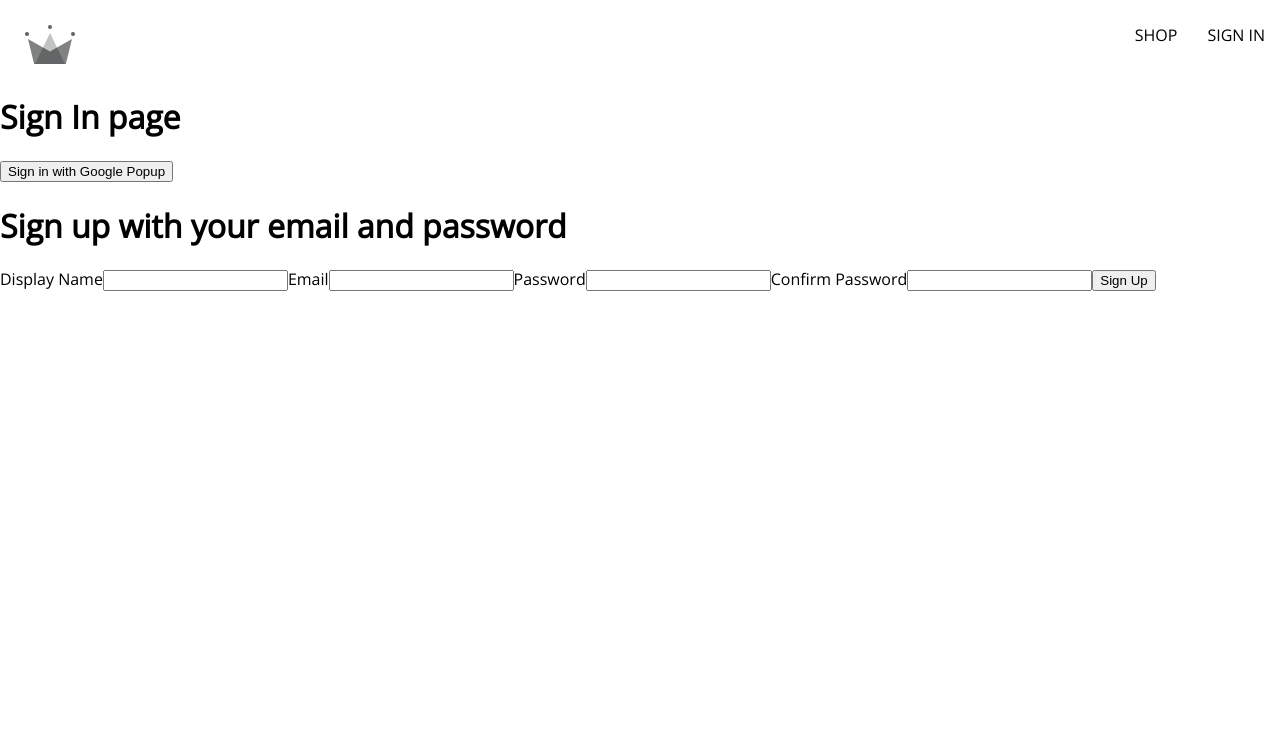
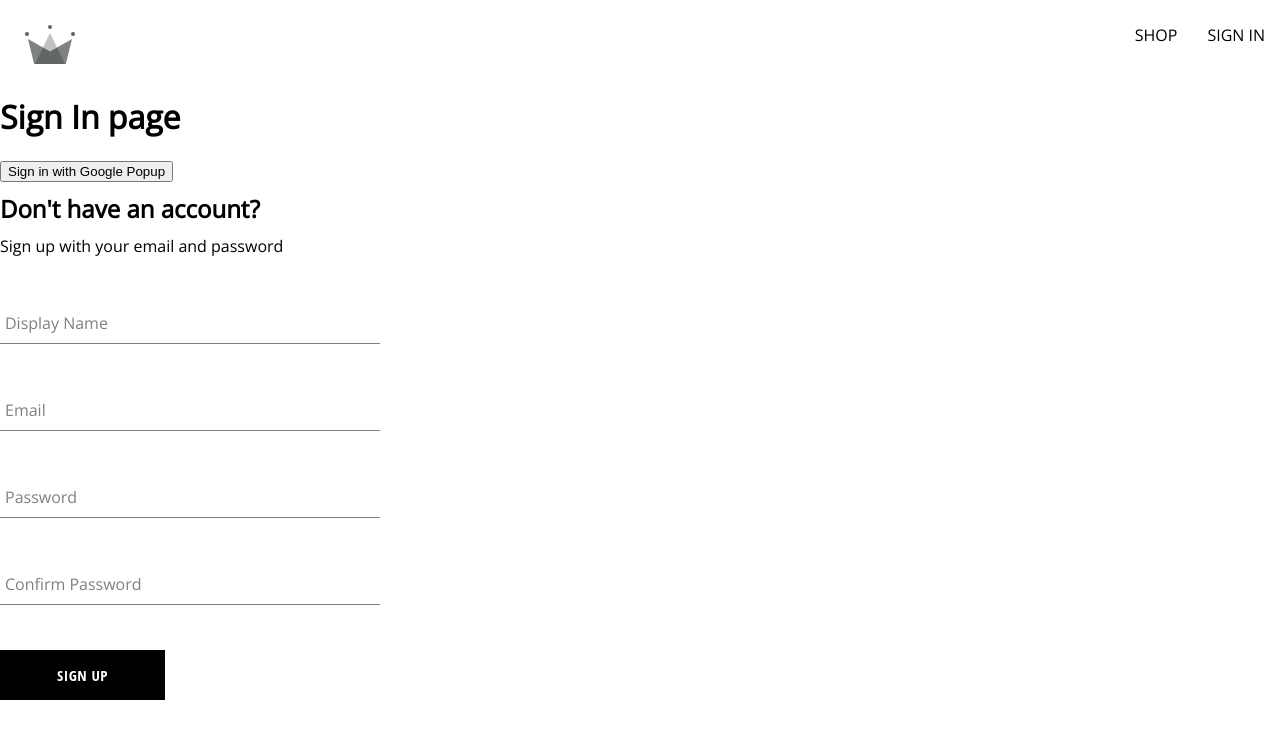
Before and after one commit to ZonyLaw/clothing-app, a React (Create React App) app: page /sign-in in a window 1280 px wide. Shown: the top 738 px of the page. Built offline with nearby package versions, Linux system fonts and the light colour scheme.

Commit message:
create sign up component and create button

```diff
--- /dev/null
+++ b/src/components/button/button.component.jsx
@@ -0,0 +1,21 @@
+
+import './button.styles.scss';
+
+const BUTTON_TYPE_CLASSES = {
+    google: 'google-sign-in',
+    inverted: 'inverted'
+}
+
+
+const Button = ({children, buttonType, ...otherProps}) =>{
+    return (
+        <button
+            className={`button-container ${buttonType}`}
+            {...otherProps}
+        >
+            {children}
+        </button>
+    );
+};
+
+export default Button;
--- /dev/null
+++ b/src/components/button/button.styles.scss
@@ -0,0 +1,46 @@
+.button-container {
+  min-width: 165px;
+  width: auto;
+  height: 50px;
+  letter-spacing: 0.5px;
+  line-height: 50px;
+  padding: 0 35px 0 35px;
+  font-size: 15px;
+  background-color: black;
+  color: white;
+  text-transform: uppercase;
+  font-family: 'Open Sans Condensed';
+  font-weight: bolder;
+  border: none;
+  cursor: pointer;
+  display: flex;
+  justify-content: center;
+
+  &:hover {
+    background-color: white;
+    color: black;
+    border: 1px solid black;
+  }
+
+  &.google-sign-in {
+    background-color: #4285f4;
+    color: white;
+
+    &:hover {
+      background-color: #357ae8;
+      border: none;
+    }
+  }
+
+  &.inverted {
+    background-color: white;
+    color: black;
+    border: 1px solid black;
+
+    &:hover {
+      background-color: black;
+      color: white;
+      border: none;
+    }
+  }
+}
--- /dev/null
+++ b/src/components/form-input/form-input.component.jsx
@@ -0,0 +1,17 @@
+import './form-input.styles.scss'
+
+
+const FormInput = ({ label, ...otherProps}) => {
+    return (
+        <div className="group">
+            <input className="form-input" {...otherProps} />
+        { label && (
+            <label className={`${otherProps.value.length ? 'shrink' : ''
+            } form-input-label`}>{label}</label>
+        )}
+
+        </div>
+    );
+};
+
+export default FormInput;
--- /dev/null
+++ b/src/components/form-input/form-input.styles.scss
@@ -0,0 +1,54 @@
+$sub-color: grey;
+$main-color: black;
+
+@mixin shrinkLabel {
+  top: -14px;
+  font-size: 12px;
+  color: $main-color;
+}
+
+.group {
+  position: relative;
+  margin: 45px 0;
+
+  .form-input {
+    background: none;
+    background-color: white;
+    color: $sub-color;
+    font-size: 18px;
+    padding: 10px 10px 10px 5px;
+    display: block;
+    width: 100%;
+    border: none;
+    border-radius: 0;
+    border-bottom: 1px solid $sub-color;
+    margin: 25px 0;
+
+    &:focus {
+      outline: none;
+    }
+
+    &:focus ~ .form-input-label {
+      @include shrinkLabel();
+    }
+  }
+
+  input[type='password'] {
+    letter-spacing: 0.3em;
+  }
+
+  .form-input-label {
+    color: $sub-color;
+    font-size: 16px;
+    font-weight: normal;
+    position: absolute;
+    pointer-events: none;
+    left: 5px;
+    top: 10px;
+    transition: 300ms ease all;
+
+    &.shrink {
+      @include shrinkLabel();
+    }
+  }
+}
--- a/src/components/sign-up-form/sign-up-form.component.jsx
+++ b/src/components/sign-up-form/sign-up-form.component.jsx
@@ -1,4 +1,9 @@
 import { useState } from 'react'
+import FormInput from '../form-input/form-input.component';
+import { createAuthUserWithEmailAndPassword,
+    createUserDocumentFromAuth } from '../../utils/firebase/firebase.utils';
+import './sign-up-form.styles.scss';
+import Button from '../button/button.component';
 
 const defaultFormFields = {
     displayName: '',
@@ -13,7 +18,32 @@
     const [formFields, setFormFields] = useState(defaultFormFields);
     const {displayName, email, password, confirmPassword} = formFields;
 
+    const resetFormFields = () => {
+        setFormFields(defaultFormFields);
+    }
 
+    const handleSubmit = async (event) => {
+        event.preventDefault();
+
+        if (password !== confirmPassword){
+            alert("passwords do not match")
+            return;
+        }
+
+        try{
+            const { user } = await createAuthUserWithEmailAndPassword(email, password);
+
+            await createUserDocumentFromAuth (user, { displayName });
+            resetFormFields();
+        } catch(error) {
+            if(error.code=== 'auth/email-already-in-use'){
+                alert('Cannot create user, email already in use')
+            }else{
+            console.log("user creation encountered an error", error);
+            }
+        }
+
+    }
 
     const handleChange = (event) => {
         const {name, value} = event.target;
@@ -21,24 +51,32 @@
 
     }
     return (
-        <div>
-            <h1>Sign up with your email and password</h1>
-            <form onSubmit={()=>{
+        <div className="sign-up-container">
+            <h2>Don't have an account?</h2>
+            <span>Sign up with your email and password</span>
+            <form onSubmit={handleSubmit}>
 
-            }}>
-                <label>Display Name</label>
-                <input type="text" required onChange={handleChange} name="displayName" value={displayName}/>
+                <FormInput
+                    label="Display Name"
+                    type="text" required onChange={handleChange} name="displayName" value={displayName}/>
 
-                <label>Email</label>
-                <input type="email" required onChange={handleChange} name="email" value={email}/>
 
-                <label>Password</label>
-                <input type="password" required onChange={handleChange} name="password" value={password}/>
+                <FormInput
+                    label="Email"
+                    type="email" required onChange={handleChange} name="email" value={email}/>
 
-                <label>Confirm Password</label>
-                <input type="password" required onChange={handleChange} name="confirmPassword" value={confirmPassword}/>
 
-                <button type="submit">Sign Up</button>
+
+                <FormInput
+                    label="Password"
+                    type="password" required onChange={handleChange} name="password" value={password}/>
+
+
+                <FormInput
+                    label="Confirm Password"
+                    type="password" required onChange={handleChange} name="confirmPassword" value={confirmPassword}/>
+
+                <Button  type="submit">Sign Up</Button>
             </form>
 
         </div>
--- /dev/null
+++ b/src/components/sign-up-form/sign-up-form.styles.scss
@@ -0,0 +1,9 @@
+.sign-up-container{
+    display: flex;
+    flex-direction: column;
+    width: 380px;
+
+    h2 {
+        margin: 10px 0;
+    }
+}
--- a/src/utils/firebase/firebase.utils.js
+++ b/src/utils/firebase/firebase.utils.js
@@ -1,6 +1,6 @@
 import { initializeApp } from 'firebase/app';
 
-import { getAuth, signInWithRedirect, signInWithPopup, GoogleAuthProvider } from 'firebase/auth';
+import { getAuth, signInWithRedirect, signInWithPopup, GoogleAuthProvider, createUserWithEmailAndPassword } from 'firebase/auth';
 import { getFirestore, doc, getDoc, setDoc } from 'firebase/firestore'
 
 // Your web app's Firebase configuration
@@ -27,7 +27,12 @@
 export const db = getFirestore();
 
 
-export const createUserDocumentFromAuth = async(userAuth) => {
+export const createUserDocumentFromAuth = async(
+    userAuth,
+    additionalInformation = {}
+) => {
+    if(!userAuth) return;
+
     const userDocRef = doc(db, 'users', userAuth.uid);
 
     console.log(userDocRef);
@@ -43,7 +48,8 @@
             await setDoc(userDocRef, {
                 displayName,
                 email,
-                createdAt
+                createdAt,
+                ...additionalInformation,
             });
         } catch (error) {
             console.log('error creating the user', error.message);
@@ -51,3 +57,10 @@
     }
     return userDocRef;
 }
+
+export const createAuthUserWithEmailAndPassword = async (email, password) => {
+    if(!email || !password) return;
+
+    return await createUserWithEmailAndPassword(auth, email, password);
+
+}
```
